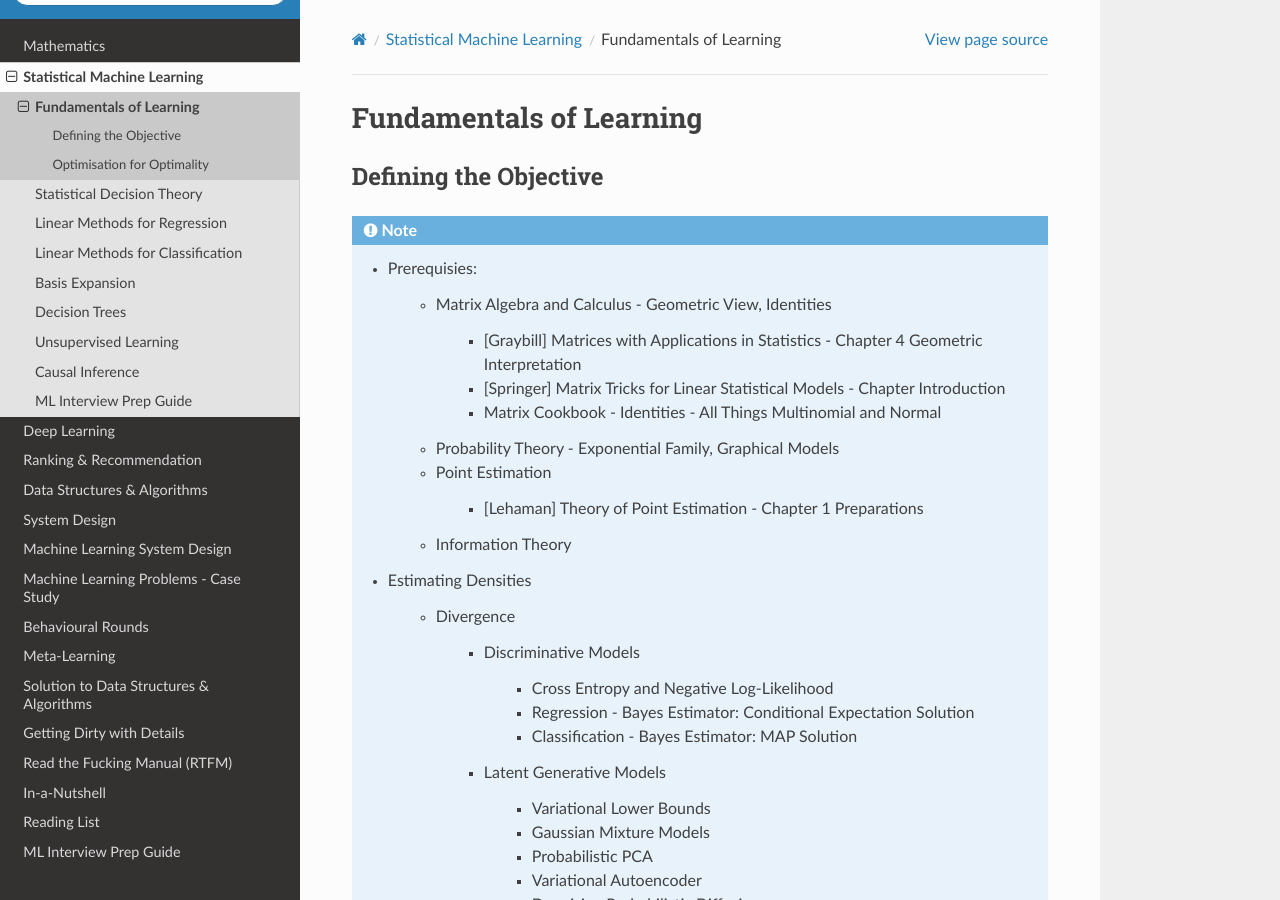
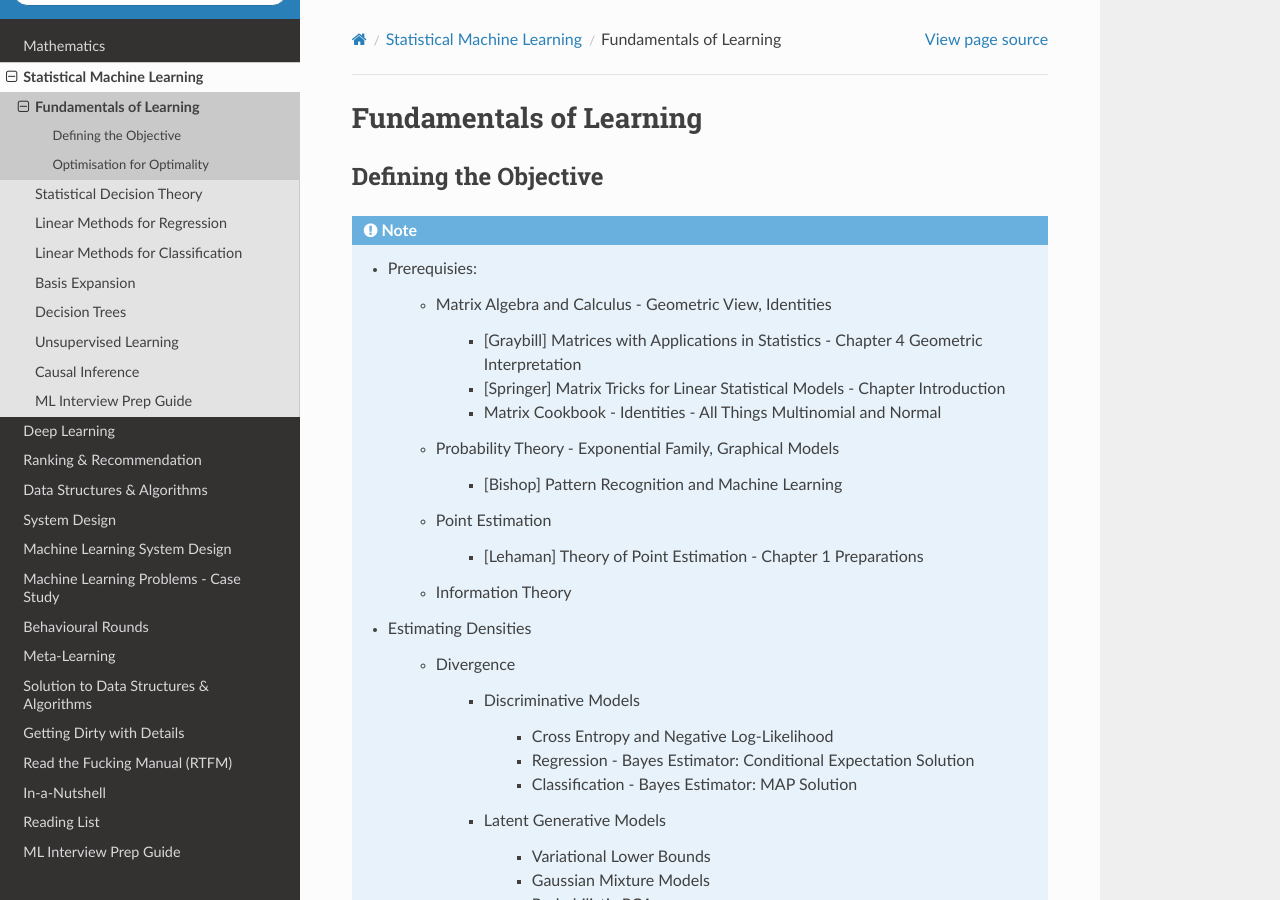
Before and after one commit to uselesstechjunks/leetcode, a Sphinx documentation site: the page built from docs/source/ml/basics.rst, in a window 1280 px wide and 900 px high. Built offline with Sphinx 7.4.7 and the Read the Docs theme 2.0.0, drawn with Linux system fonts in a browser that asks for light colours.

Commit message:
Update basics.rst

```diff
--- a/docs/source/ml/basics.rst
+++ b/docs/source/ml/basics.rst
@@ -14,6 +14,8 @@ Defining the Objective
 			* [Springer] Matrix Tricks for Linear Statistical Models - Chapter Introduction
 			* Matrix Cookbook - Identities - All Things Multinomial and Normal
 		* Probability Theory - Exponential Family, Graphical Models
+
+			* [Bishop] Pattern Recognition and Machine Learning
 		* Point Estimation
 
 			* [Lehaman] Theory of Point Estimation - Chapter 1 Preparations
```
